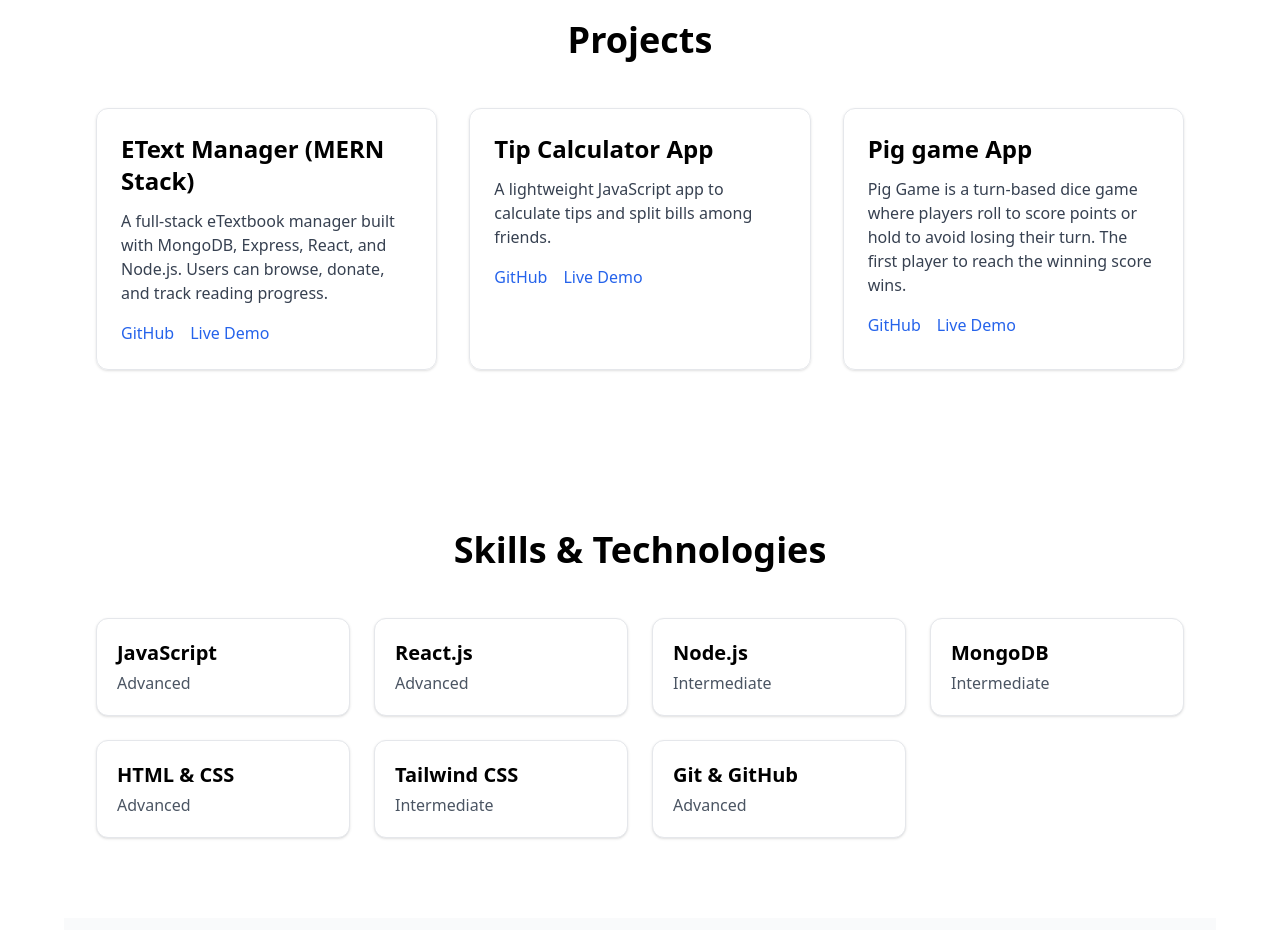
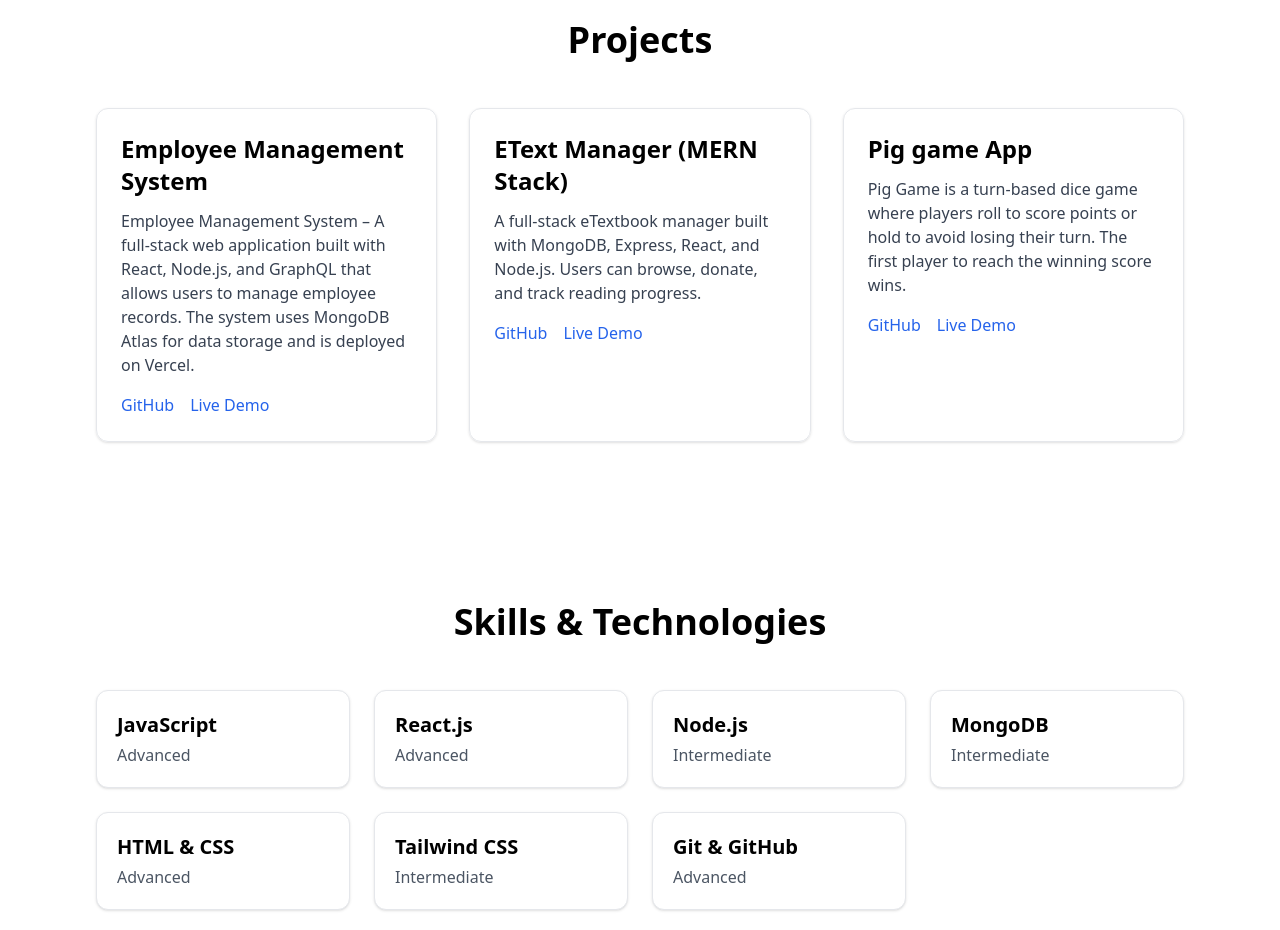
Before and after one commit to Rushil-Y/portfolio, a React app: page / in a window 1280 px wide. Shown: the part 1280-2210 px from the top of the page. Built offline with nearby package versions, Linux system fonts and the light colour scheme; the HTML template or start-up script is replaced by a standard one.

Commit message:
Updated UI

```diff
--- a/src/components/Projects.jsx
+++ b/src/components/Projects.jsx
@@ -1,25 +1,25 @@
 function Projects() {
   const projects = [
+    {
+      title: "Employee Management System",
+      description:
+        "Employee Management System – A full-stack web application built with React, Node.js, and GraphQL that allows users to manage employee records. The system uses MongoDB Atlas for data storage and is deployed on Vercel.",
+      github: "https://github.com/Rushil-Y/EMS-UI",
+      live: "https://rushils-ems-ui.vercel.app/#/employees",
+    },
     {
       title: "EText Manager (MERN Stack)",
       description:
         "A full-stack eTextbook manager built with MongoDB, Express, React, and Node.js. Users can browse, donate, and track reading progress.",
-      github: "https://github.com/yourusername/etext-manager",
-      live: "#",
-    },
-    {
-      title: "Tip Calculator App",
-      description:
-        "A lightweight JavaScript app to calculate tips and split bills among friends.",
-      github: "https://github.com/yourusername/tip-calculator",
-      live: "#",
+      github: "https://github.com/Rushil-Y/eText-Frontend",
+      live: "https://rushils-e-text.vercel.app/",
     },
     {
       title: "Pig game App",
       description:
         "Pig Game is a turn-based dice game where players roll to score points or hold to avoid losing their turn. The first player to reach the winning score wins.",
       github: "https://github.com/Rushil-Y/Pigapp",
-      live: "#",
+      live: "https://rushils-pigapp.vercel.app/",
     },
   ];
 
```
